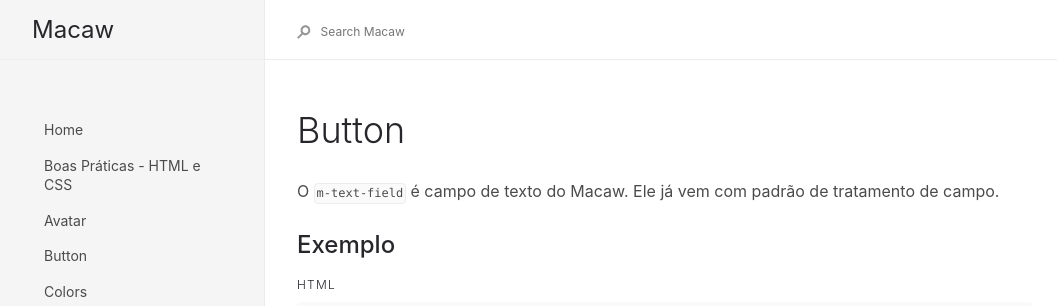
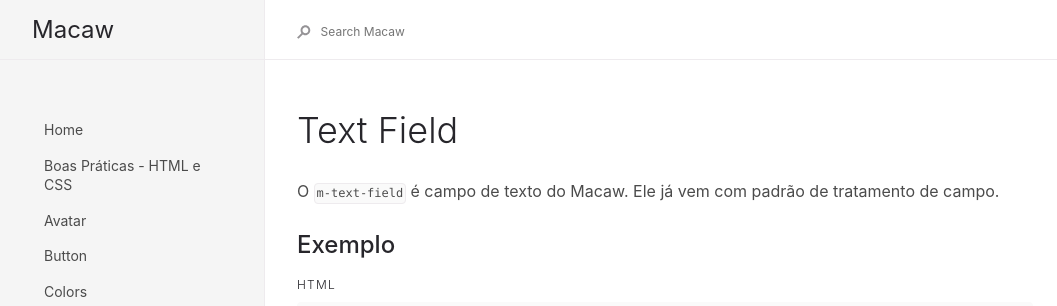
Before and after one commit to CESARBR/macaw, a Jekyll site: the page built from docs/text-field.md, in a window 1280 px wide. Shown: the top 306 px of the page, without its empty margins (91-1148 px from the left). Built offline with Jekyll 4.4.1, drawn with Linux system fonts in a browser that asks for light colours.

Commit message:
Consertar titulo do readme de Text field

```diff
--- a/docs/text-field.md
+++ b/docs/text-field.md
@@ -5,7 +5,7 @@ nav_order: 16
 description: ""
 permalink: text-field/
 ---
-# Button
+# Text Field
 {: .no_toc }
 
 O `m-text-field` é campo de texto do Macaw. Ele já vem com padrão de tratamento de campo.
```
